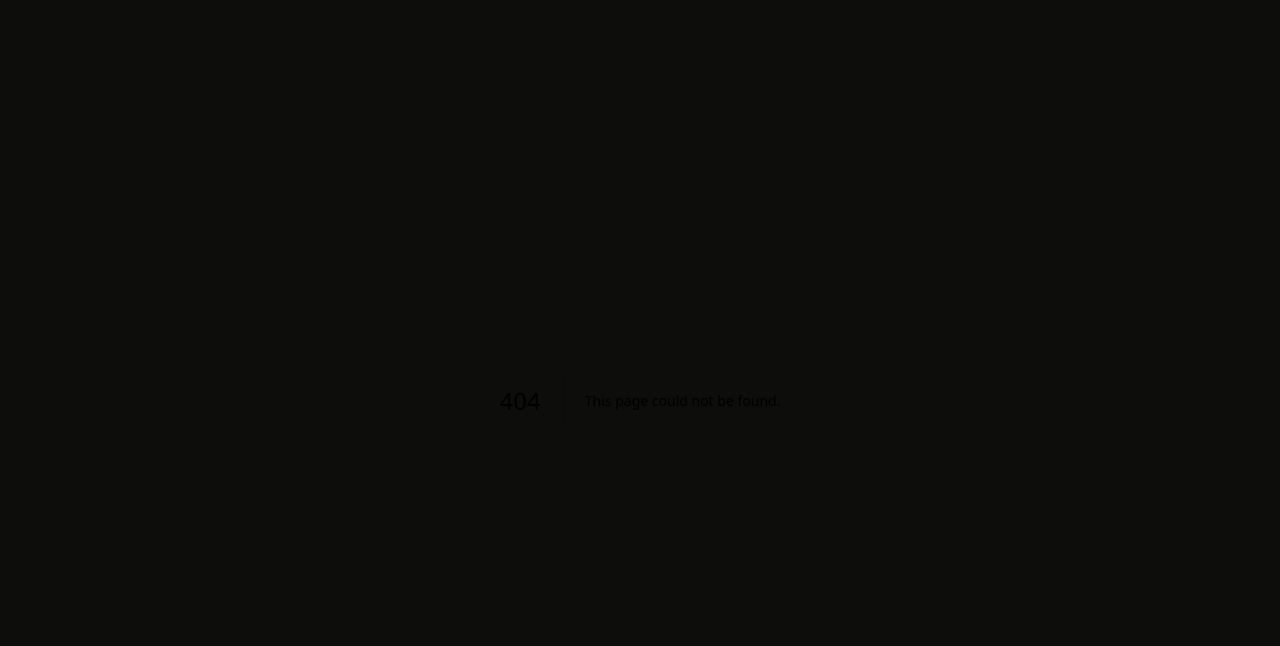
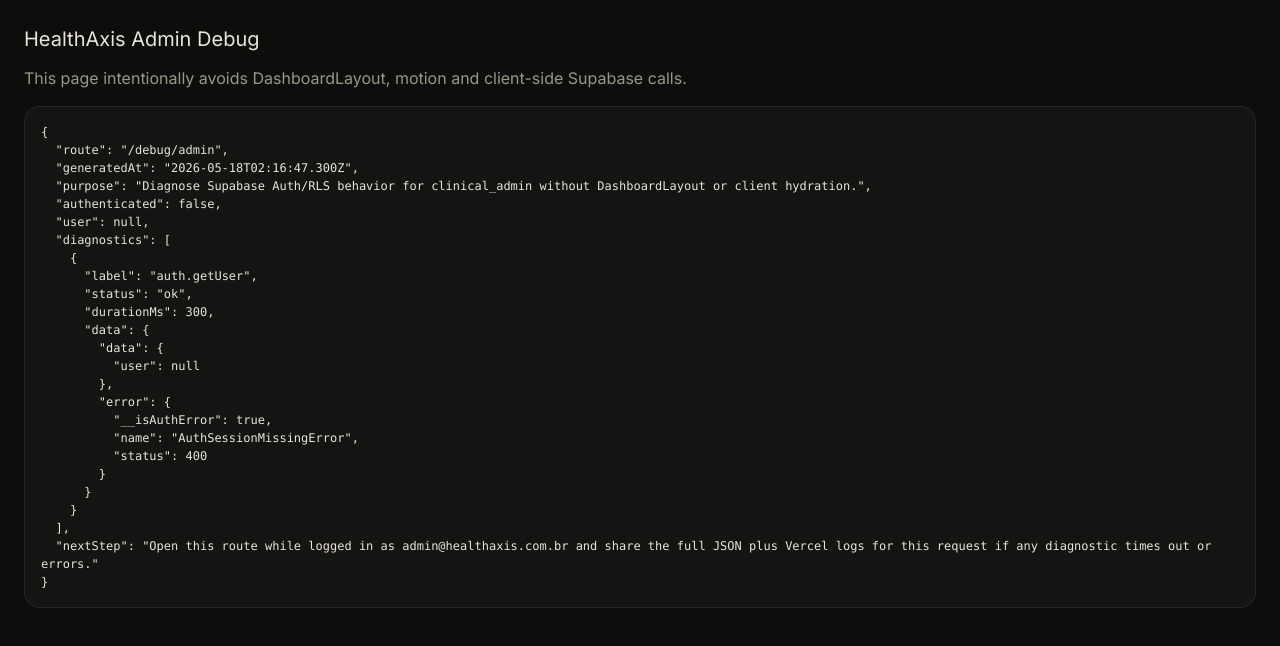
Before and after one commit to lekows/healthaxis, a Next.js app: page /debug/admin in a window 1280 px wide. Before the commit this address had no page. Shown: the top 646 px of the page. Built offline with nearby package versions, Linux system fonts and the light colour scheme; no server answers.

Commit message:
debug: add admin RLS diagnostic route

```diff
--- /dev/null
+++ b/app/debug/admin/page.tsx
@@ -0,0 +1,187 @@
+import { createClient } from "@/lib/supabase/server";
+
+export const dynamic = "force-dynamic";
+
+type DiagnosticResult = {
+  label: string;
+  status: "ok" | "error" | "timeout";
+  durationMs: number;
+  data?: unknown;
+  error?: unknown;
+};
+
+async function withTimeout<T>(
+  label: string,
+  task: Promise<T>,
+  timeoutMs = 5000
+): Promise<DiagnosticResult> {
+  const startedAt = Date.now();
+
+  try {
+    const result = await Promise.race([
+      task,
+      new Promise<"__timeout__">((resolve) => {
+        setTimeout(() => resolve("__timeout__"), timeoutMs);
+      }),
+    ]);
+
+    const durationMs = Date.now() - startedAt;
+
+    if (result === "__timeout__") {
+      return {
+        label,
+        status: "timeout",
+        durationMs,
+        error: `Query exceeded ${timeoutMs}ms`,
+      };
+    }
+
+    return {
+      label,
+      status: "ok",
+      durationMs,
+      data: result,
+    };
+  } catch (error) {
+    return {
+      label,
+      status: "error",
+      durationMs: Date.now() - startedAt,
+      error: error instanceof Error ? error.message : error,
+    };
+  }
+}
+
+export default async function DebugAdminPage() {
+  const supabase = await createClient();
+
+  const authResult = await withTimeout(
+    "auth.getUser",
+    supabase.auth.getUser(),
+    5000
+  );
+
+  const authPayload = authResult.data as
+    | { data?: { user?: { id: string; email?: string | null } | null }; error?: { message?: string } | null }
+    | undefined;
+
+  const user = authPayload?.data?.user ?? null;
+
+  const diagnostics: DiagnosticResult[] = [authResult];
+
+  if (user?.id) {
+    const [ownProfile, adminProfile, ownDoctorProfile, profilesRead, logInsertProbe] =
+      await Promise.all([
+        withTimeout(
+          "profiles.select own profile",
+          supabase
+            .from("profiles")
+            .select("id, name, role, created_at")
+            .eq("id", user.id)
+            .maybeSingle(),
+          5000
+        ),
+        withTimeout(
+          "platform_admin_profiles.select own admin profile",
+          supabase
+            .from("platform_admin_profiles")
+            .select("id, role, active, created_at, updated_at")
+            .eq("id", user.id)
+            .maybeSingle(),
+          5000
+        ),
+        withTimeout(
+          "doctor_profiles.select own doctor profile",
+          supabase
+            .from("doctor_profiles")
+            .select("id, crm, crm_uf, specialty")
+            .eq("id", user.id)
+            .maybeSingle(),
+          5000
+        ),
+        withTimeout(
+          "profiles.select list through RLS",
+          supabase
+            .from("profiles")
+            .select("id, name, role, created_at", { count: "exact" })
+            .order("created_at", { ascending: false })
+            .limit(20),
+          5000
+        ),
+        withTimeout(
+          "clinical_admin_access_logs.insert probe",
+          supabase
+            .from("clinical_admin_access_logs")
+            .insert({
+              admin_user_id: user.id,
+              patient_id: null,
+              access_type: "support_review",
+              access_reason: "Debug probe from /debug/admin",
+              route: "/debug/admin",
+              metadata: {
+                source: "debug_admin_page",
+                timestamp: new Date().toISOString(),
+              },
+            })
+            .select("id, created_at")
+            .maybeSingle(),
+          5000
+        ),
+      ]);
+
+    diagnostics.push(
+      ownProfile,
+      adminProfile,
+      ownDoctorProfile,
+      profilesRead,
+      logInsertProbe
+    );
+  }
+
+  const response = {
+    route: "/debug/admin",
+    generatedAt: new Date().toISOString(),
+    purpose:
+      "Diagnose Supabase Auth/RLS behavior for clinical_admin without DashboardLayout or client hydration.",
+    authenticated: Boolean(user),
+    user: user
+      ? {
+          id: user.id,
+          email: user.email,
+        }
+      : null,
+    diagnostics,
+    nextStep:
+      "Open this route while logged in as admin@healthaxis.com.br and share the full JSON plus Vercel logs for this request if any diagnostic times out or errors.",
+  };
+
+  return (
+    <main
+      style={{
+        minHeight: "100vh",
+        background: "#0D0D0B",
+        color: "#E8E4D9",
+        padding: 24,
+      }}
+    >
+      <h1 style={{ fontSize: 20, marginBottom: 12 }}>HealthAxis Admin Debug</h1>
+      <p style={{ color: "#9A9688", marginBottom: 16 }}>
+        This page intentionally avoids DashboardLayout, motion and client-side Supabase calls.
+      </p>
+      <pre
+        style={{
+          whiteSpace: "pre-wrap",
+          wordBreak: "break-word",
+          background: "#141412",
+          border: "1px solid rgba(255,255,255,0.08)",
+          borderRadius: 16,
+          padding: 16,
+          fontSize: 12,
+          lineHeight: 1.5,
+        }}
+      >
+        {JSON.stringify(response, null, 2)}
+      </pre>
+    </main>
+  );
+}
```
